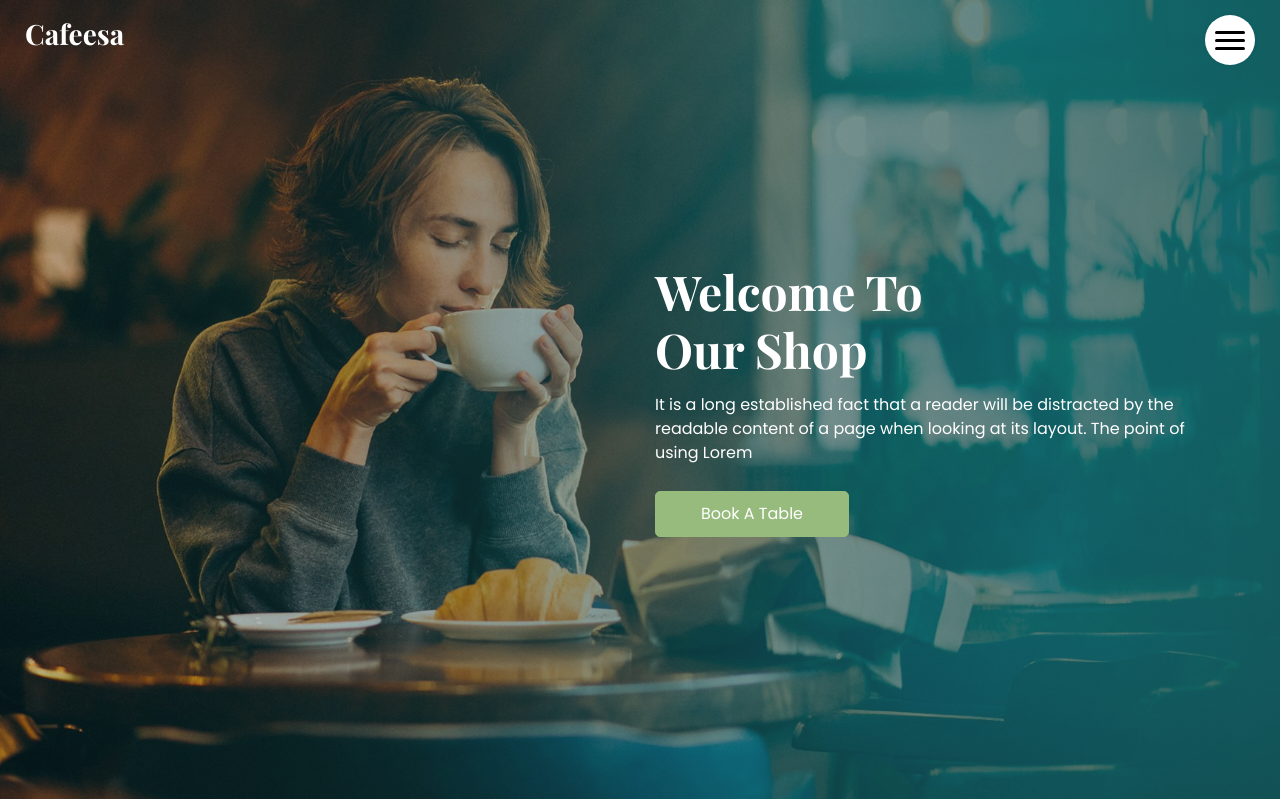
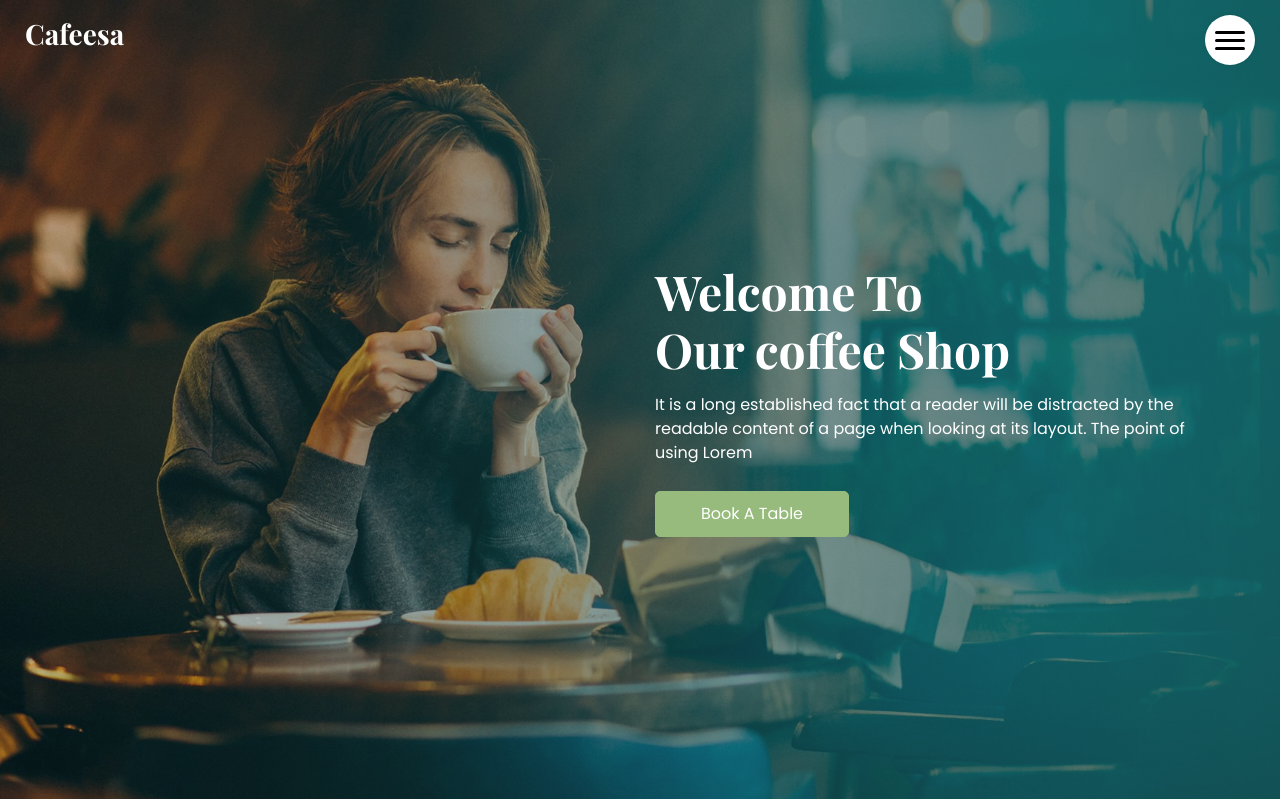
Before and after one commit to haiderasif/DjangoProject, a Django app: page / in a window 1280 px wide. Shown: the top 799 px of the page. Run offline with Django 3.2, Linux system fonts and the light colour scheme; some libraries are stand-ins or nearby versions.

Commit message:
Made changes in index file

```diff
--- a/templates/index.html
+++ b/templates/index.html
@@ -73,7 +73,7 @@
         <div class="detail-box">
           <h1>
             Welcome To <br>
-            Our Shop
+            Our coffee Shop
           </h1>
           <p>
             It is a long established fact that a reader will be distracted by the readable content of a page when
```
